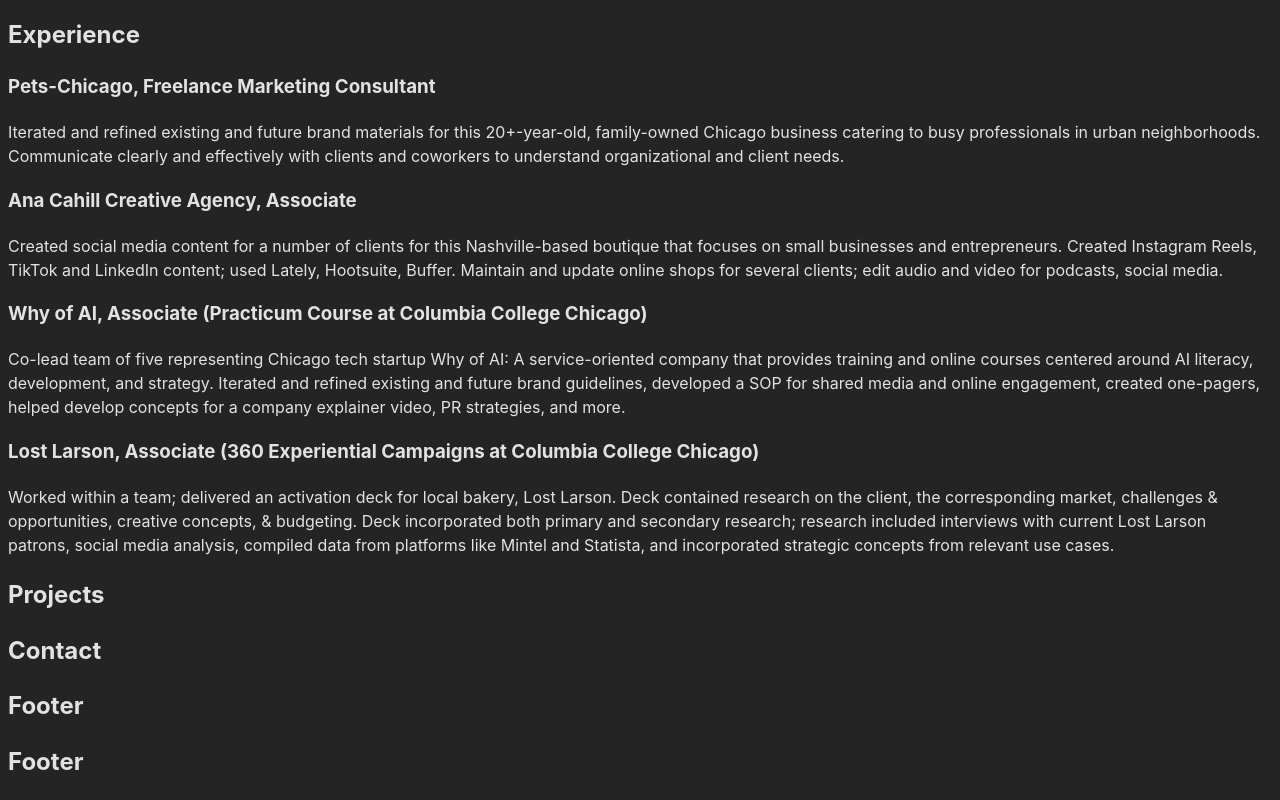
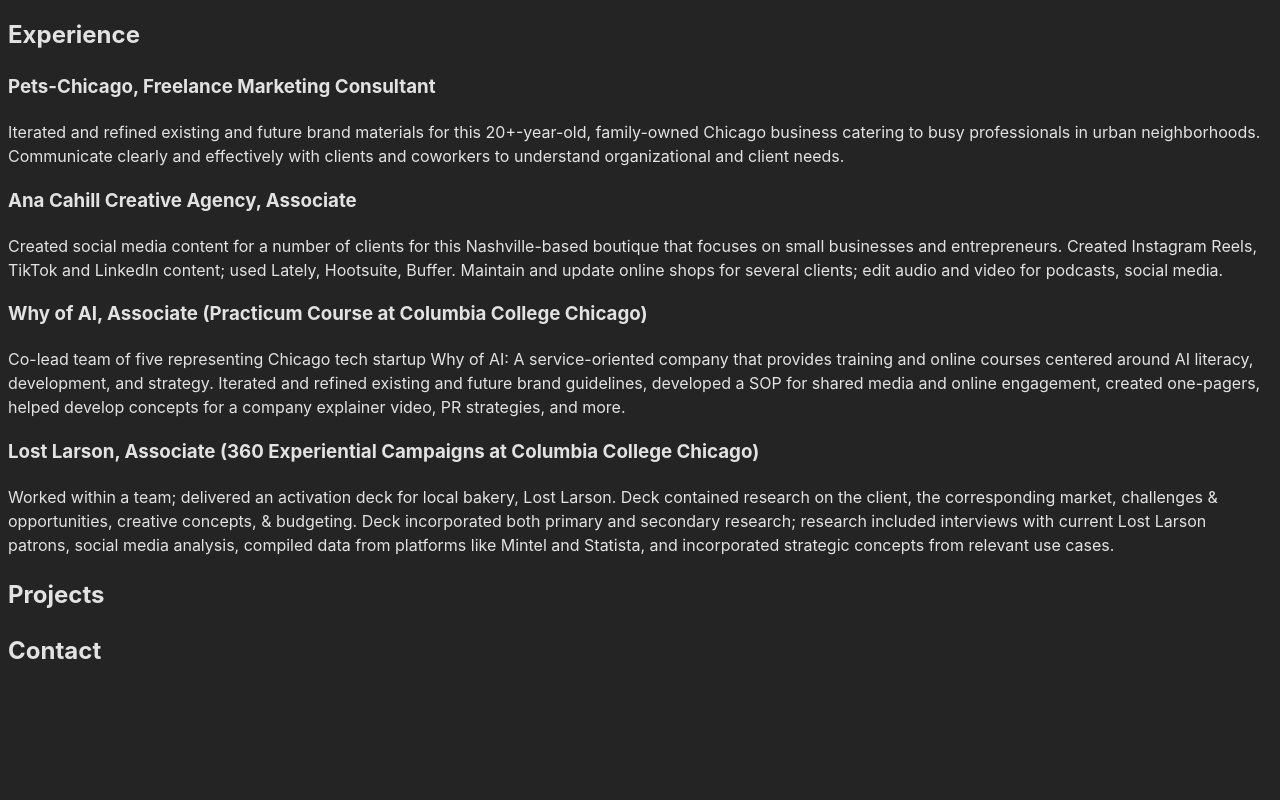
Before and after one commit to Fornari-Inc/fornari-client, a React (Vite) app: page / in a window 1280 px wide. Shown: the part 526-1326 px from the top of the page. After the commit the page ends 1214 px from the top, so only its background shows below. Built offline with nearby package versions, Linux system fonts and the light colour scheme.

Commit message:
content removed for format development

```diff
--- a/src/components/Footer.tsx
+++ b/src/components/Footer.tsx
@@ -2,7 +2,7 @@
 function Footer() {
   return (
     <section id="footer">
-      <h2>Footer</h2>
+      <h2></h2>
     </section>
   );
 }
```
